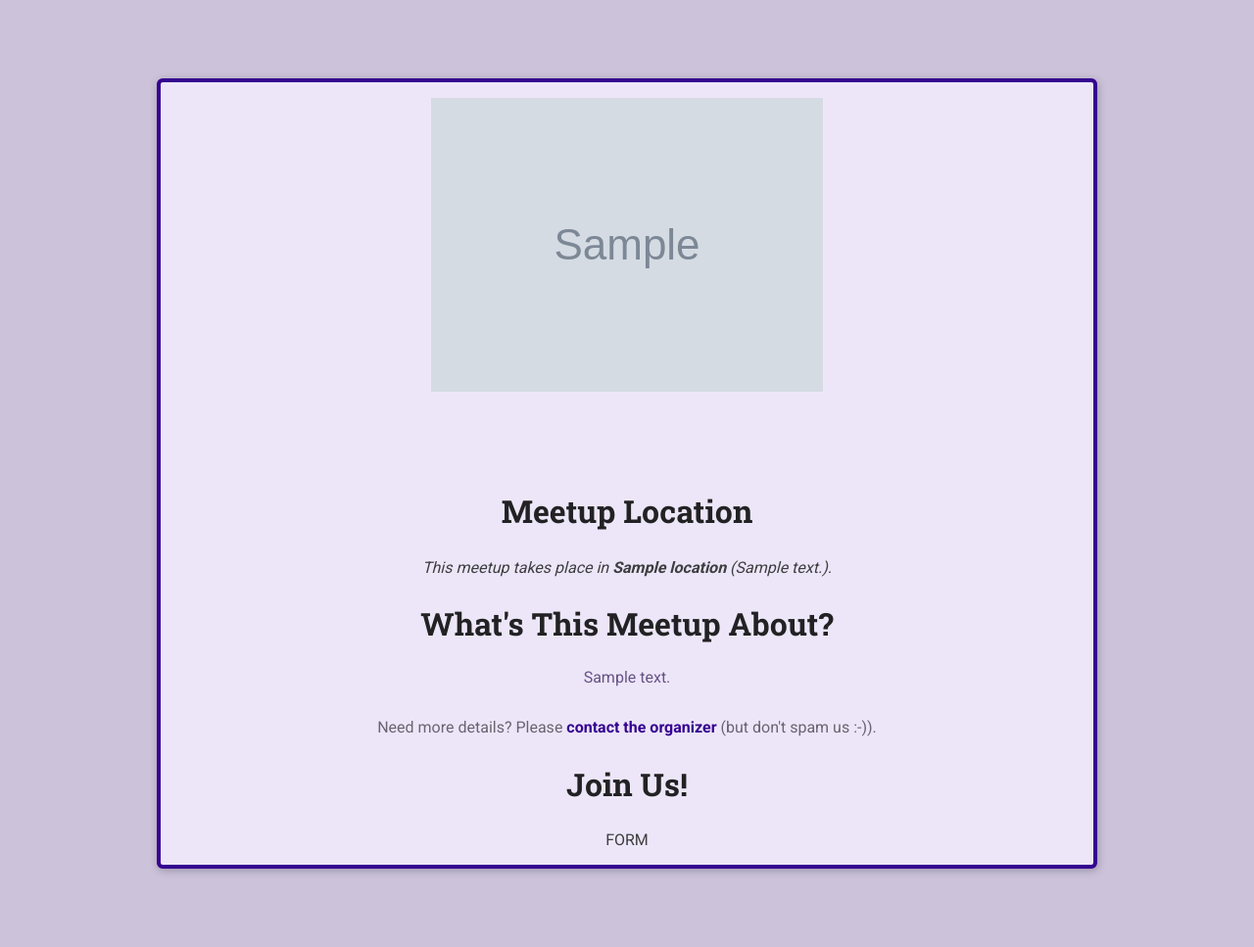
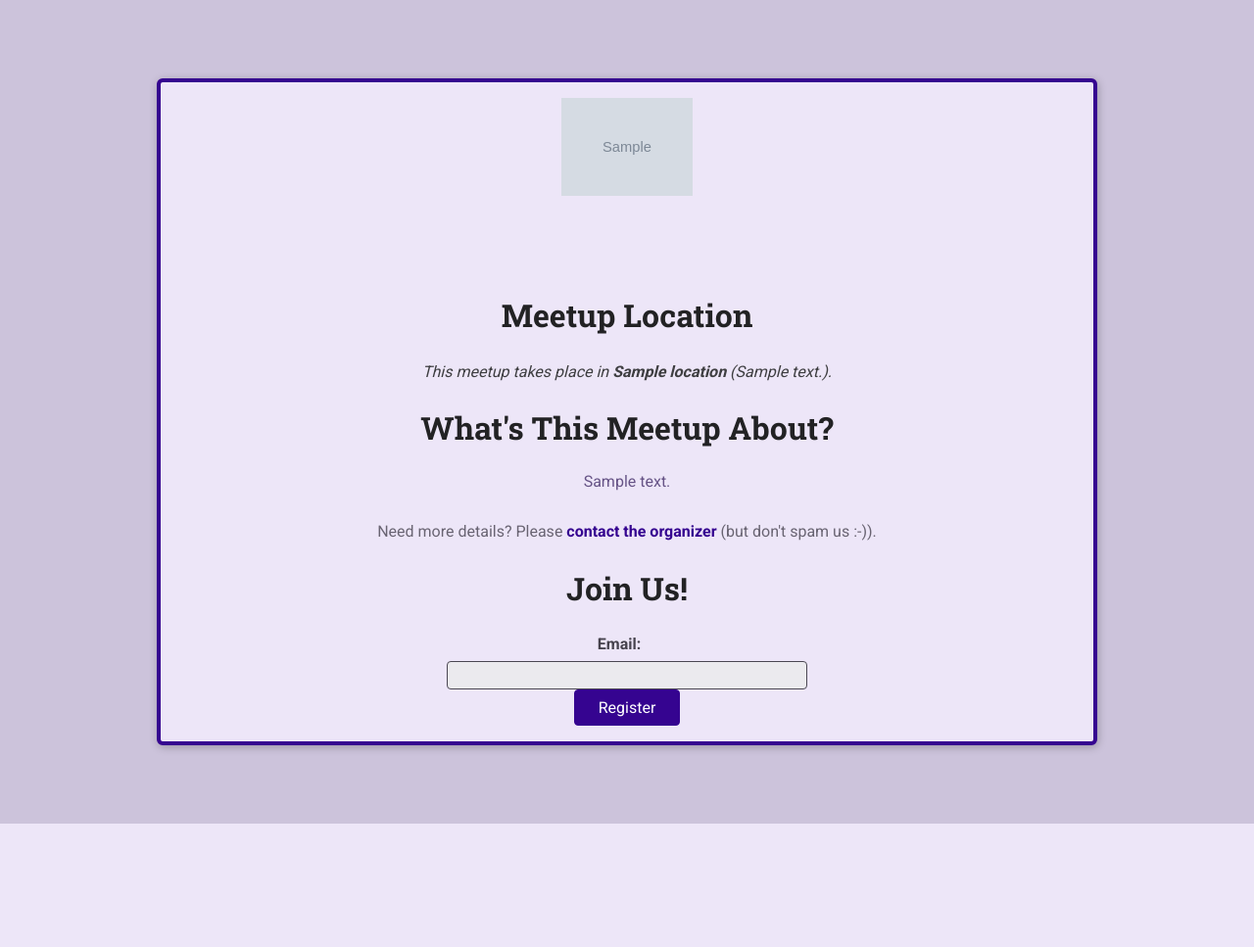
Before and after one commit to amit-inverse/django_course_site, a Django app: a page that uses meetups/templates/meetups/meetup-details.html in a window 1280 px wide. Shown: the part 143-1110 px from the top of the page at 98% size. After the commit the page ends 984 px from the top, so only its background shows below. Run offline with Django 5.2, Linux system fonts and the light colour scheme; tables that the repository leaves empty hold one stand-in row (values such as "Sample post"); grey boxes marked "Sample" are stand-in pictures.

Commit message:
Creating a model form

```diff
--- /dev/null
+++ b/meetups/forms.py
@@ -0,0 +1,7 @@
+from django import forms
+from .models import Participant
+
+class RegistrationForm(forms.ModelForm):
+    class Meta:
+        model = Participant
+        fields = ['email']
--- a/meetups/templates/meetups/meetup-details.html
+++ b/meetups/templates/meetups/meetup-details.html
@@ -17,7 +17,7 @@
 {% block body %}
     {% if meetup_found %}
     <article>
-        <img src="{{ meetup.image.url }}" alt="{{ meetup.title }}" />
+        <img src="{{ meetup.image.url }}" alt="{{ meetup.title }}" style="height: 100px;" />
 
         <section id="location">
             <h2>Meetup Location</h2>
@@ -34,7 +34,14 @@
 
         <section id="registration">
             <h2>Join Us!</h2>
-            FORM
+            <form>
+                <ul>
+                    {{ form.as_ul }}
+                </ul>
+                <div id="registraion-action">
+                    <button type="submit">Register</button>
+                </div>
+            </form>
         </section>
     </article>
     {% else %}
--- a/meetups/views.py
+++ b/meetups/views.py
@@ -1,5 +1,7 @@
 from django.shortcuts import render
 from django.http import HttpResponse
+
+from meetups.forms import RegistrationForm
 from .models import Meetup
 
 # Create your views here.
@@ -13,9 +15,11 @@ def index(request):
 def meetup_details(request, meetup_slug):
     try:
         selected_meetup = Meetup.objects.get(slug=meetup_slug)
+        registration_form = RegistrationForm()
         return render(request, "meetups/meetup-details.html", {
             'meetup_found': True,
-            'meetup': selected_meetup
+            'meetup': selected_meetup,
+            'form': registration_form
         })
     except Exception as exc:
         return render(request, "meetups/meetup-details.html", {
```
